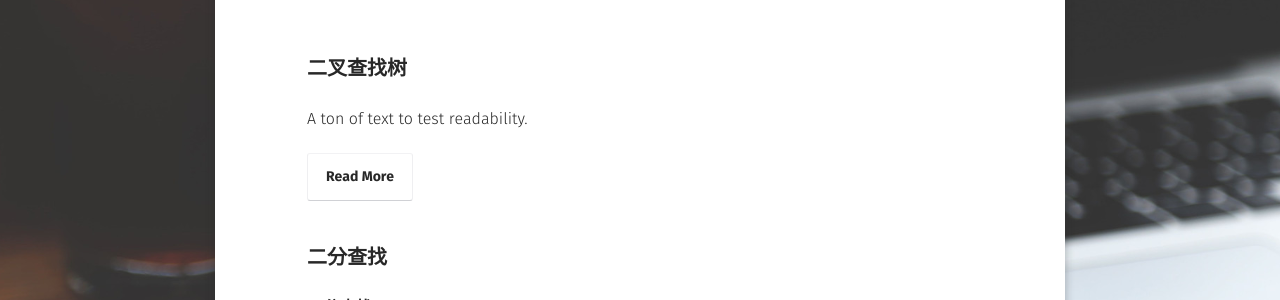
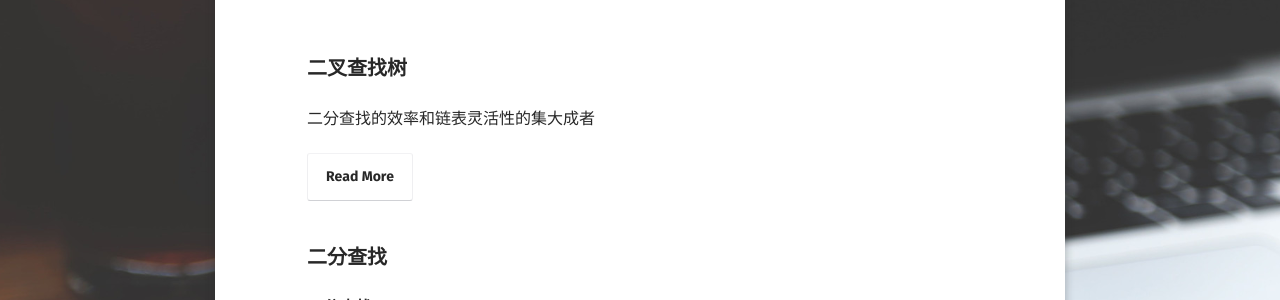
Before and after one commit to naget/naget.github.io, a Jekyll site: the page built from posts/index.md, in a window 1280 px wide. Shown: the part 249-549 px from the top of the page. Built offline with Jekyll 4.4.1, drawn with Linux system fonts in a browser that asks for light colours; some web fonts are replaced.

Commit message:
二叉查找树

```diff
--- a/_posts/2018-09-05-二叉查找树.md
+++ b/_posts/2018-09-05-二叉查找树.md
@@ -2,7 +2,7 @@
 layout: post
 title: "二叉查找树"
 date: 2018-09-05
-excerpt: "A ton of text to test readability."
+excerpt: "二分查找的效率和链表灵活性的集大成者"
 tags: [数据结构]
 comments: true
 ---
```
